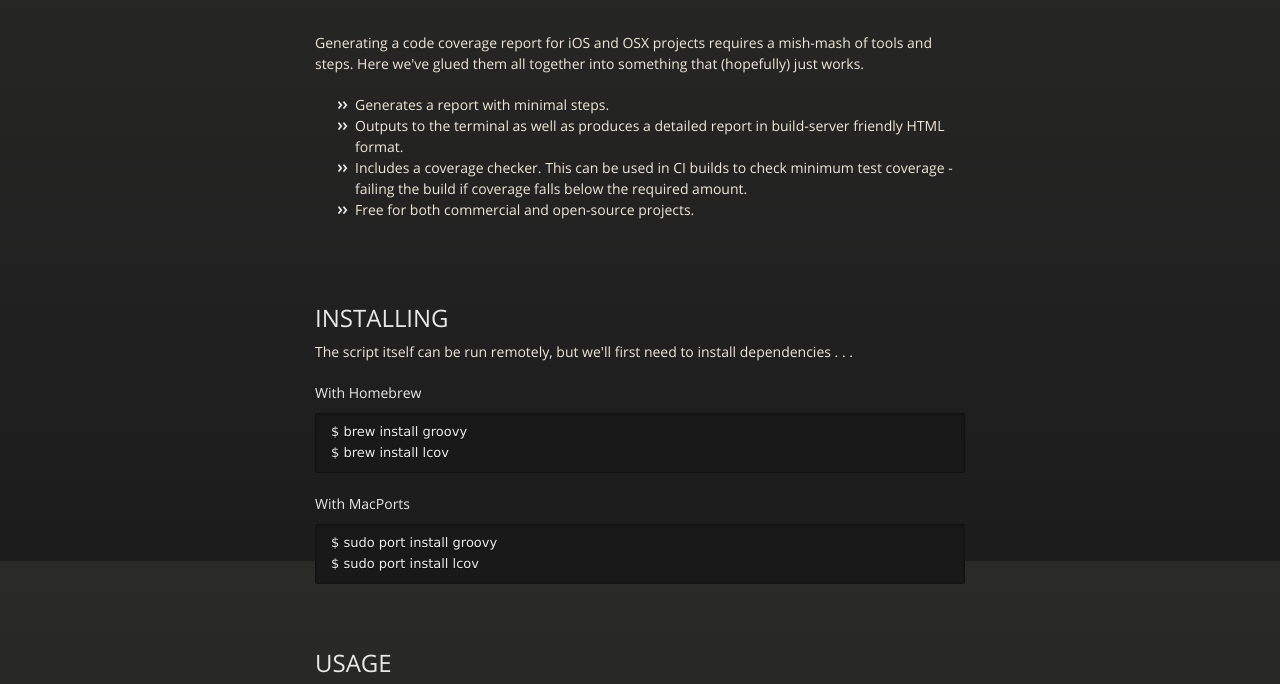
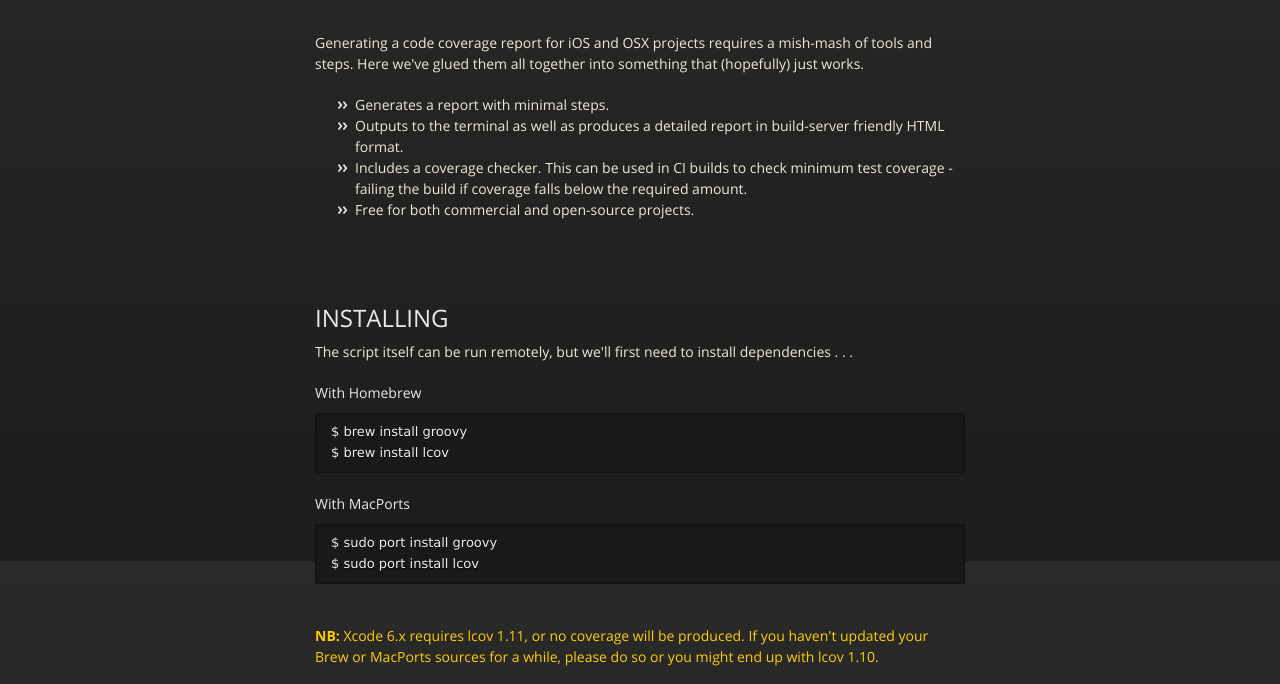
Before and after one commit to appsquickly/frankencover.it, a plain HTML site: page index.html in a window 1280 px wide. Shown: the part 239-923 px from the top of the page. Drawn offline with nearby package versions, Linux system fonts and the light colour scheme.

Commit message:
Add note that lcov 1.11 is required.

```diff
--- a/index.html
+++ b/index.html
@@ -66,6 +66,10 @@ $ sudo port install lcov
 </code></pre>
 
             <br/>
+
+            <p style="color: #ffcc00"><strong>NB:</strong> Xcode 6.x requires lcov 1.11, or no coverage will be produced. If you haven't updated your Brew or MacPorts sources for a while, please do so or you might end up with lcov 1.10.</p>
+
+
 
         </div>
 
```
